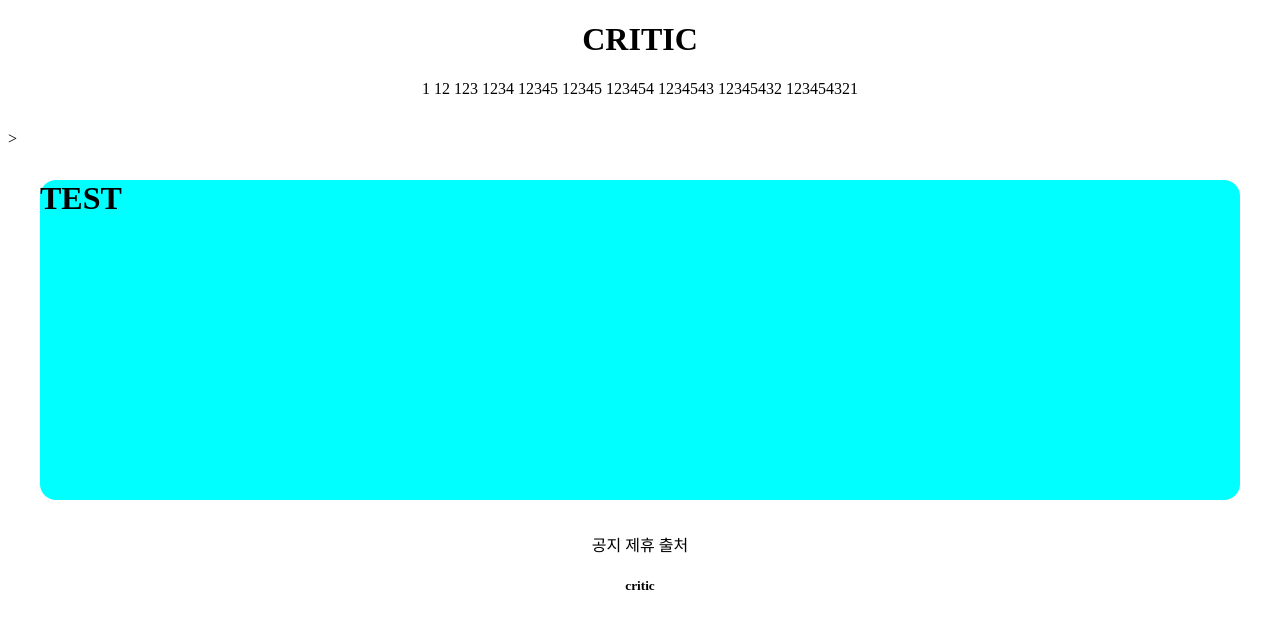
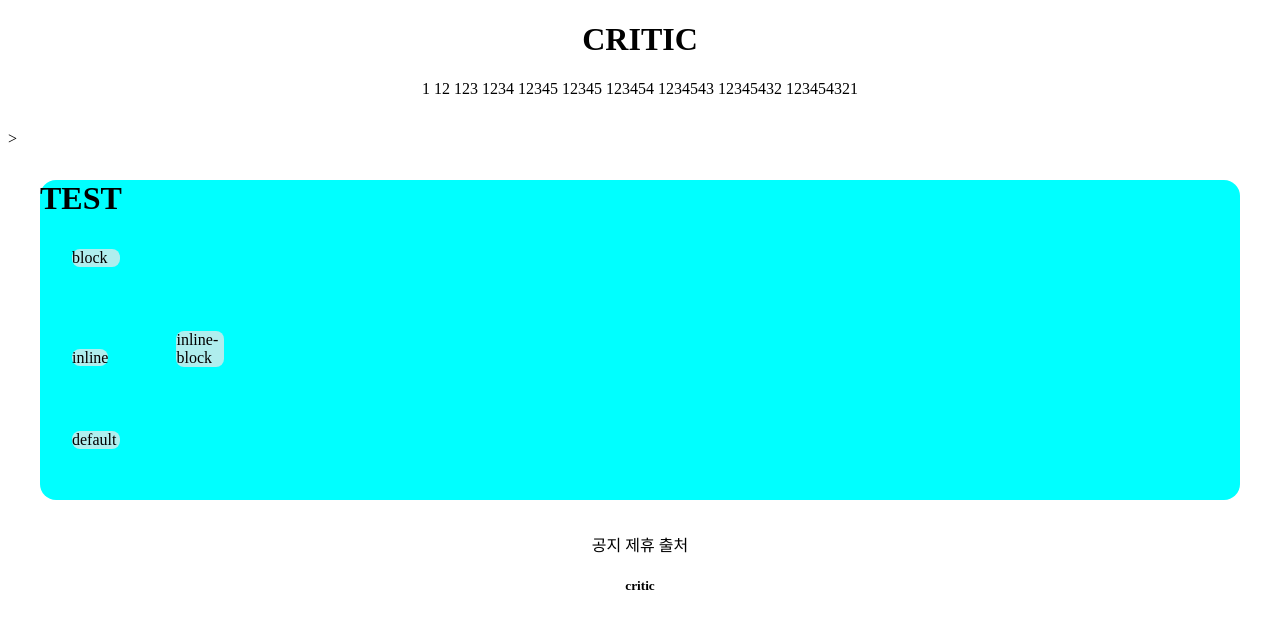
Before and after one commit to WOOONGGG/gis_1, a Django app: page /accounts/hello_world/ in a window 1280 px wide. Shown: the top 629 px of the page. Run offline with Django 3.2, Linux system fonts and the light colour scheme; parts of the project's set-up code (start-up, migrations or seed data) failed here and were passed over.

Commit message:
21.07.07_2

```diff
--- a/accountapp/templates/accountapp/hello_world.html
+++ b/accountapp/templates/accountapp/hello_world.html
@@ -2,10 +2,30 @@
 
 {% block content %}
 
+    <style>
+        .testing{
+            background-color: paleturquoise;
+            margin: 2rem; #margin이2rem이라박스밖으로나감
+            height: 48px;
+            width: 48px;
+            border-radius: .5rem;
+        }
+
+    </style>
+
+
     <div style ='height: 20rem; background-color: aqua; margin: 2rem; border-radius: 1rem'>
         <h1>TEST</h1>
+        <div class="testing" style = 'display: block'>block</div>
+        <div class="testing" style = 'display: inline'>inline</div>
+        <div class="testing" style = 'display: inline-block'>inline-block</div>
+        <div class="testing" style = 'display: none'>none</div>
+        <div class="testing">default</div>
 
-</div>
+
+
+
+    </div>
 
 
 {% endblock %}
```
